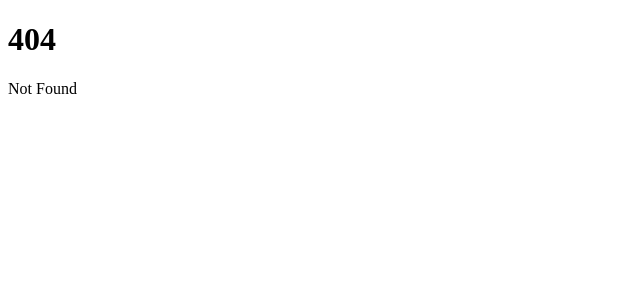
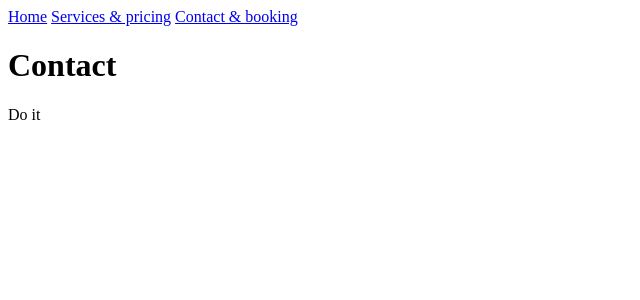
Before and after one commit to perpetualgrimace/mountainsize, a SvelteKit app: page /contact in a window 1280 px wide. Before the commit this address had no page. Shown: the top 300 px of the page, without its empty margins (0-640 px from the left). Built offline with nearby package versions, Linux system fonts and the light colour scheme.

Commit message:
enables sass & markdown support; scaffolds site

```diff
--- a/package.json
+++ b/package.json
@@ -15,9 +15,12 @@
 		"eslint": "^8.16.0",
 		"eslint-config-prettier": "^8.3.0",
 		"eslint-plugin-svelte3": "^4.0.0",
+		"mdsvex": "^0.10.6",
 		"prettier": "^2.6.2",
 		"prettier-plugin-svelte": "^2.7.0",
+		"sass": "^1.55.0",
 		"svelte": "^3.44.0",
+		"svelte-preprocess": "^4.10.7",
 		"vite": "^3.1.0"
 	},
 	"type": "module"
--- a/src/app.html
+++ b/src/app.html
@@ -7,6 +7,6 @@
 		%sveltekit.head%
 	</head>
 	<body>
-		<div>%sveltekit.body%</div>
+		%sveltekit.body%
 	</body>
 </html>
--- /dev/null
+++ b/src/routes/+layout.svelte
@@ -0,0 +1,7 @@
+<nav>
+	<a href="/">Home</a>
+	<a href="/Services">Services & pricing</a>
+	<a href="/Contact">Contact & booking</a>
+</nav>
+
+<slot />
--- a/src/routes/+page.svelte
+++ b/src/routes/+page.svelte
@@ -6,9 +6,10 @@
 
 <p>Visit <a href="https://kit.svelte.dev">kit.svelte.dev</a> to read the documentation</p>
 
-<style>
-	:global(:root) {
-		--color: black;
-		color: var(--color);
+<style lang="scss" global>
+	$thecolor: black;
+
+	:root {
+		color: $thecolor;
 	}
 </style>
--- /dev/null
+++ b/src/routes/contact/+page.svelte
@@ -0,0 +1,3 @@
+<h1>Contact</h1>
+
+<p>Do it</p>
--- a/svelte.config.js
+++ b/svelte.config.js
@@ -1,10 +1,18 @@
 import adapter from '@sveltejs/adapter-auto';
+import { mdsvex } from 'mdsvex';
+import sveltePreprocess from 'svelte-preprocess';
 
-/** @type {import('@sveltejs/kit').Config} */
 const config = {
 	kit: {
 		adapter: adapter()
-	}
+	},
+	extensions: ['.svelte', '.md'],
+	preprocess: [
+		sveltePreprocess(),
+		mdsvex({
+			extensions: ['.md']
+		})
+	]
 };
 
 export default config;
```
Also changed, not shown: src/routes/services/+page.md (added, +3 -0 lines), 1 other file (tests, documents, lock files or other folders).
